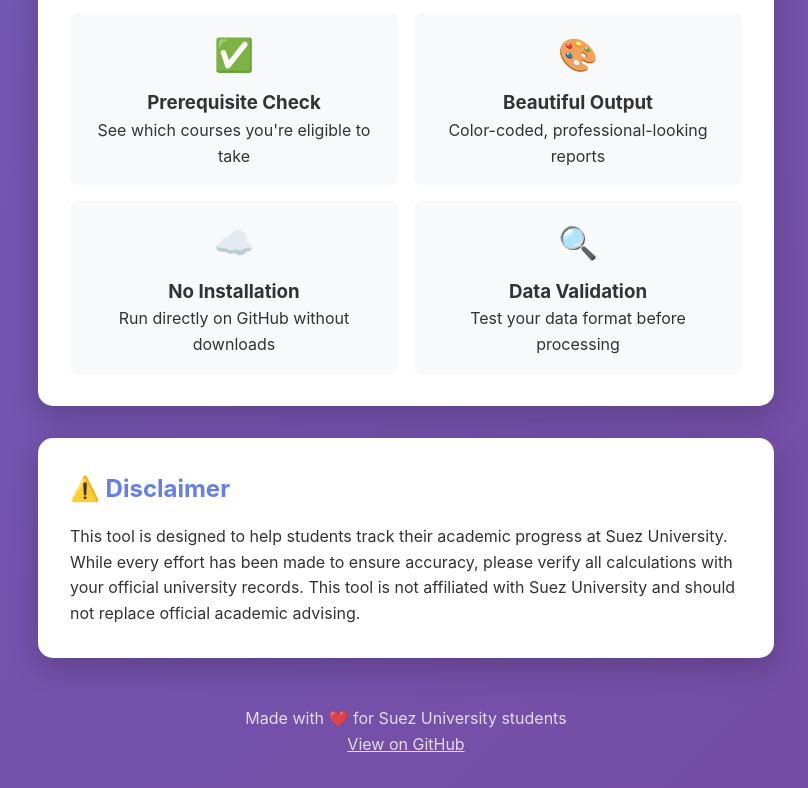
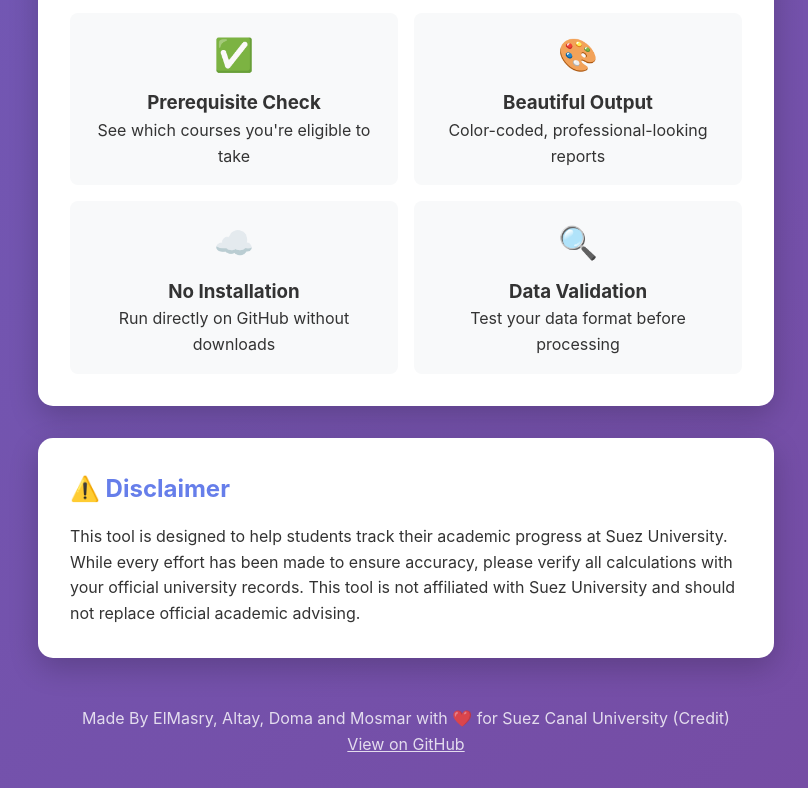
Before and after one commit to EgyptianComrade/Suez-Canal-CS-GPA-Helper, a plain HTML site: page docs/index.html in a window 1280 px wide. Shown: the part 5819-6607 px from the top of the page, without its empty margins (234-1042 px from the left). Drawn offline with Linux system fonts and the light colour scheme.

Commit message:
docs: update footer with contributor names and correct university name

```diff
--- a/docs/index.html
+++ b/docs/index.html
@@ -459,7 +459,7 @@
         </div>
 
         <div class="footer">
-            <p>Made with ❤️ for Suez University students</p>
+            <p>Made By ElMasry, Altay, Doma and Mosmar with ❤️ for Suez Canal University (Credit)</p>
             <p><a href="https://github.com/EgyptianComrade/Suez-Canal-CS-GPA-Helper" target="_blank" style="color: white;">View on GitHub</a></p>
         </div>
     </div>
```
